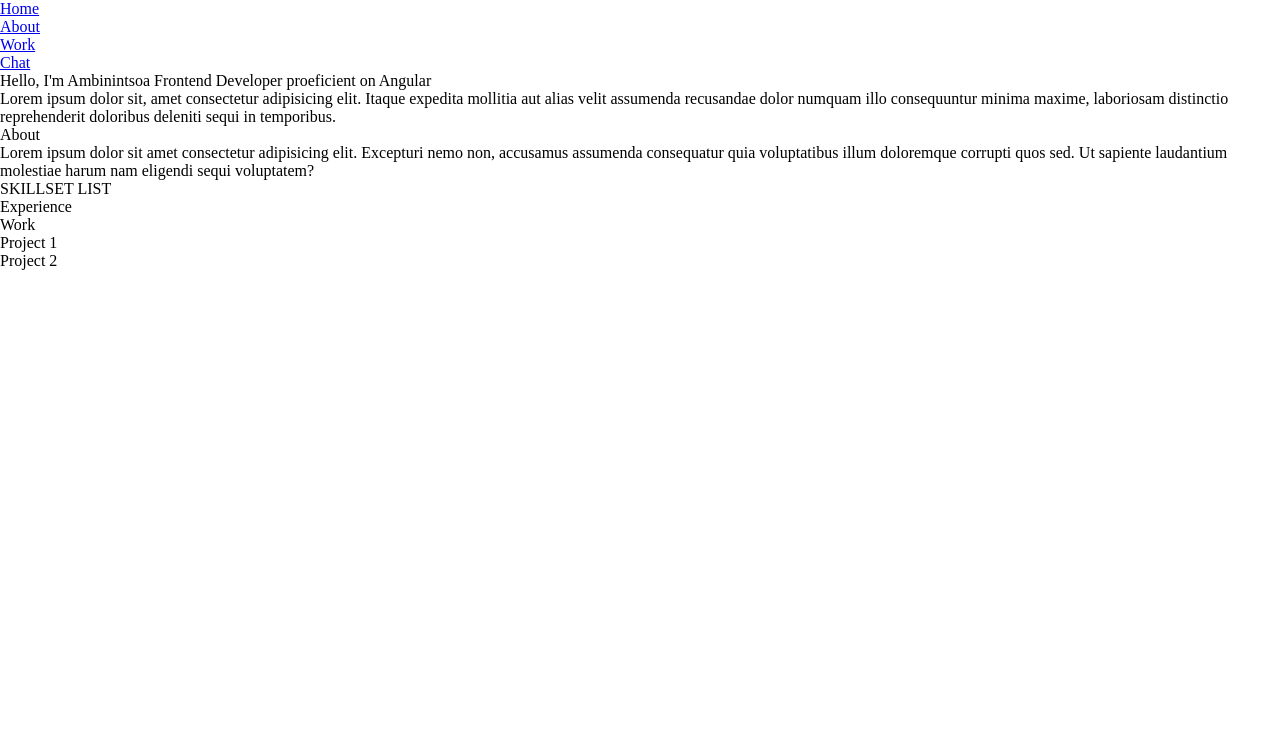
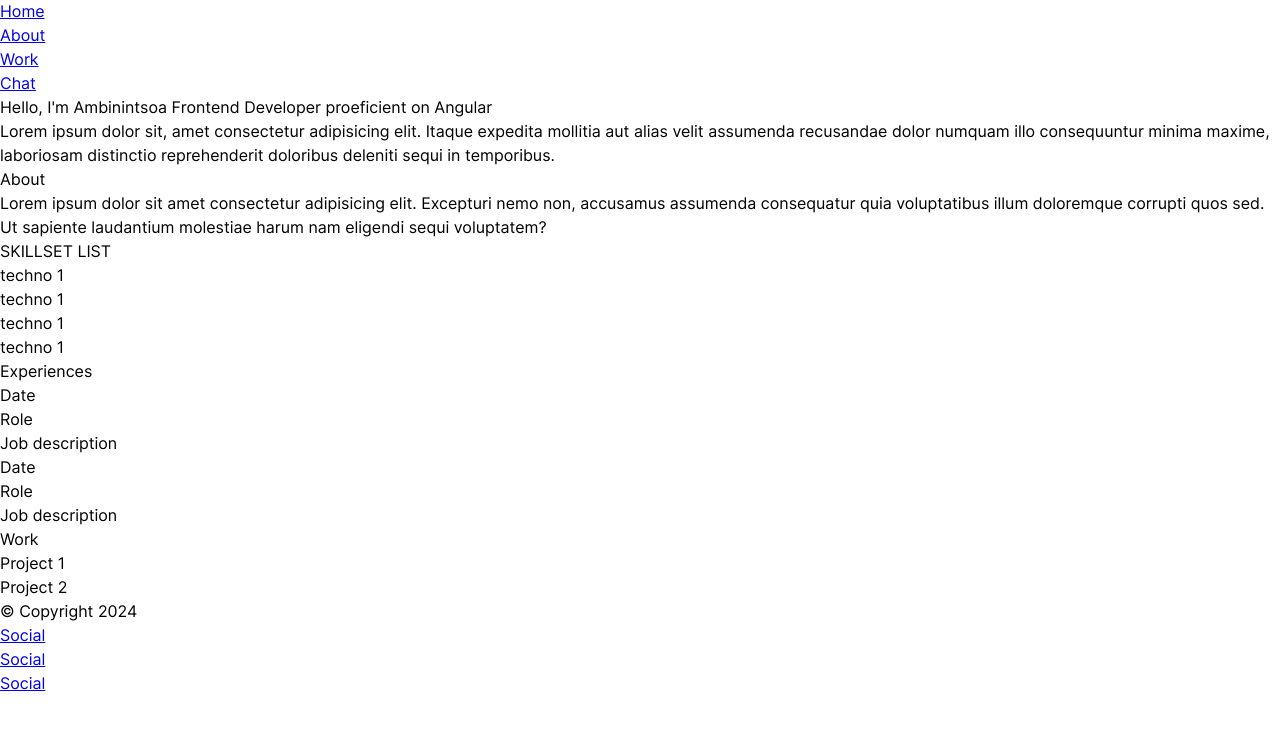
Before and after one commit to gitmbints/portfolio, a website built with Parcel: page src/index.html in a window 1280 px wide. Built offline with nearby package versions, Linux system fonts and the light colour scheme.

Commit message:
Set fonts on the website

```diff
--- a/package.json
+++ b/package.json
@@ -3,6 +3,7 @@
 	"source": "src/index.html",
 	"scripts": {
 		"start": "parcel",
+		"sass": "sass src/sass/main.scss src/main.css --watch",
 		"build": "parcel build"
 	},
 	"devDependencies": {
--- a/src/index.html
+++ b/src/index.html
@@ -46,8 +46,32 @@
 					doloremque corrupti quos sed. Ut sapiente laudantium molestiae harum
 					nam eligendi sequi voluptatem?
 				</p>
-				<div>SKILLSET LIST</div>
-				<div>Experience</div>
+				<div>
+					<h3>SKILLSET LIST</h3>
+					<ul>
+						<li>techno 1</li>
+						<li>techno 1</li>
+						<li>techno 1</li>
+						<li>techno 1</li>
+					</ul>
+				</div>
+				<div>
+					<h3>Experiences</h3>
+					<div>
+						<div>Date</div>
+						<div>
+							<h4>Role</h4>
+							<p>Job description</p>
+						</div>
+					</div>
+					<div>
+						<div>Date</div>
+						<div>
+							<h4>Role</h4>
+							<p>Job description</p>
+						</div>
+					</div>
+				</div>
 			</section>
 
 			<section>
@@ -57,6 +81,15 @@
 			</section>
 		</main>
 
-		<footer></footer>
+		<footer>
+			<span>© Copyright 2024</span>
+			<div>
+				<ul>
+					<li><a href="#">Social</a></li>
+					<li><a href="#">Social</a></li>
+					<li><a href="#">Social</a></li>
+				</ul>
+			</div>
+		</footer>
 	</body>
 </html>
--- /dev/null
+++ b/src/sass/_partials/_fonts.scss
@@ -0,0 +1,28 @@
+/*! Generated by Font Squirrel (https://www.fontsquirrel.com) on February 23, 2024 */
+@font-face {
+	font-family: "inter";
+	src: url("./assets/fonts/inter-regular-webfont.woff") format("woff");
+	font-weight: 400;
+	font-style: normal;
+}
+
+@font-face {
+	font-family: "inter";
+	src: url("./assets/fonts/inter-medium-webfont.woff") format("woff");
+	font-weight: 500;
+	font-style: normal;
+}
+
+@font-face {
+	font-family: "inter";
+	src: url("./assets/fonts/inter-semibold-webfont.woff") format("woff");
+	font-weight: 600;
+	font-style: normal;
+}
+
+@font-face {
+	font-family: "inter";
+	src: url("./assets/fonts/inter-bold-webfont.woff") format("woff");
+	font-weight: 700;
+	font-style: normal;
+}
--- a/src/sass/main.scss
+++ b/src/sass/main.scss
@@ -1 +1,9 @@
+@use "_partials/fonts";
 @use "_partials/reset";
+
+body {
+	font-family: "inter";
+	font-weight: 400;
+	line-height: 1.5;
+	font-size: 1rem;
+}
```
Also changed, not shown: src/assets/fonts/inter-bold-webfont.woff (added), src/assets/fonts/inter-medium-webfont.woff (added), src/assets/fonts/inter-regular-webfont.woff (added), src/assets/fonts/inter-semibold-webfont.woff (added), src/main.css, 1 other file.
